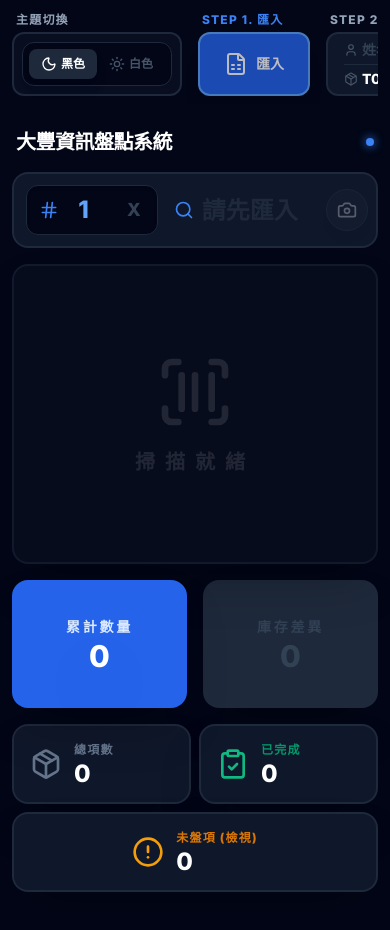
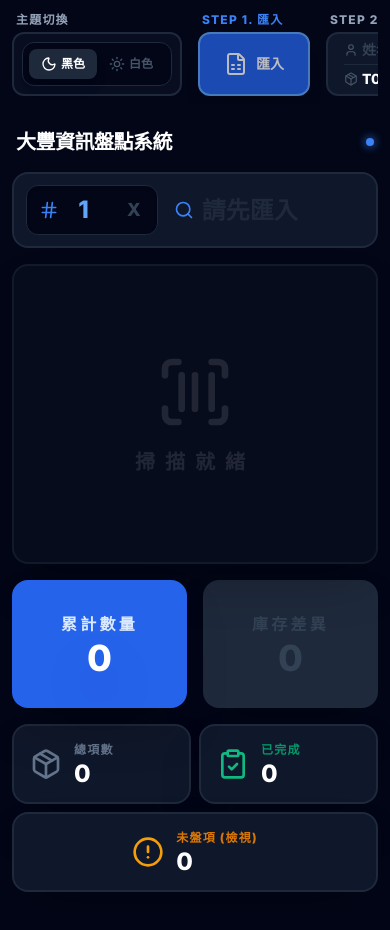
Before and after one commit to blacKgreYcAt/ftstocktaking, a React (Vite) app: page / in a window 390 px wide. Shown: the top 930 px of the page. Built offline with nearby package versions, Linux system fonts and the light colour scheme.

Commit message:
feat: Remove unused camera scanning dependency
Removes the `html5-qrcode` library and related imports from `App.tsx`. The camera scanning functionality was not implemented and is no longer needed.

Also updates the onboarding guide text to reflect the removal of camera scanning.

```diff
--- a/App.tsx
+++ b/App.tsx
@@ -5,11 +5,10 @@ import {
   ScanBarcode, FileSpreadsheet, X,
   Link, Info, Package, ClipboardCheck, AlertCircle, PlusCircle, MapPin, Clock, User,
   Pause, Play, LogOut, Edit3, Hash, CloudSync, CloudCheck, CloudOff, Menu,
-  Camera, CameraOff, RefreshCw, AlertTriangle, Terminal, Bug,
+  CameraOff, RefreshCw, AlertTriangle, Terminal, Bug,
   Sun, Moon, BookOpen, ChevronRight
 } from 'lucide-react';
 import * as XLSX from 'xlsx';
-import { Html5Qrcode, Html5QrcodeSupportedFormats } from 'html5-qrcode';
 import { InventoryItem, LogEntry } from './types';
 import { audioService } from './services/audioService';
 
@@ -39,7 +38,7 @@ const GUIDE_STEPS = [
   },
   {
     title: "步驟 3：開始掃描盤點",
-    content: "確保「暫停」狀態已解除。在掃描框中輸入條碼或點擊相機圖示使用鏡頭掃描。系統會自動比對資料，累加實盤數量並即時計算庫存差異。"
+    content: "確保「暫停」狀態已解除。在掃描框中輸入條碼進行掃描。系統會自動比對資料，累加實盤數量並即時計算庫存差異。"
   },
   {
     title: "步驟 4：處理未知條碼",
@@ -79,7 +78,7 @@ const App: React.FC = () => {
   const [showUpdateModal, setShowUpdateModal] = useState(false);
   const [showGuideModal, setShowGuideModal] = useState(false);
 
-  // Refs to avoid stale closures in scanner callbacks
+  // Refs to avoid stale closures
   const dataRef = useRef(data);
   const configRef = useRef({ scanQty, locationEnabled, currentLocation, timeFormat, operatorName, warehouseCode, isPaused, isDarkMode });
 
@@ -87,12 +86,6 @@ const App: React.FC = () => {
   useEffect(() => {
     configRef.current = { scanQty, locationEnabled, currentLocation, timeFormat, operatorName, warehouseCode, isPaused, isDarkMode };
   }, [scanQty, locationEnabled, currentLocation, timeFormat, operatorName, warehouseCode, isPaused, isDarkMode]);
-
-  // Camera Scanner State
-  const [showScanner, setShowScanner] = useState(false);
-  const [cameraError, setCameraError] = useState('');
-  const scannerRef = useRef<Html5Qrcode | null>(null);
-  const scannerRegionId = "html5qr-code-full-region";
 
   const inputRef = useRef<HTMLInputElement>(null);
   const qtyRef = useRef<HTMLInputElement>(null);
@@ -171,10 +164,10 @@ const App: React.FC = () => {
     const active = document.activeElement;
     if (active instanceof HTMLInputElement || active instanceof HTMLTextAreaElement) return;
 
-    if (inputRef.current && !showUnscannedList && !showMappingModal && !isPaused && !showScanner) {
+    if (inputRef.current && !showUnscannedList && !showMappingModal && !isPaused) {
       inputRef.current.focus();
     }
-  }, [showUnscannedList, showMappingModal, isPaused, showScanner]);
+  }, [showUnscannedList, showMappingModal, isPaused]);
 
   useEffect(() => {
     focusInput();
@@ -182,7 +175,6 @@ const App: React.FC = () => {
     window.addEventListener('click', h);
     return () => {
       window.removeEventListener('click', h);
-      stopScanner(); // Cleanup scanner on unmount
     };
   }, [focusInput]);
 
@@ -270,11 +262,6 @@ const App: React.FC = () => {
       setIsSuccess(true);
       audioService.speakSuccess('', 0);
       setTimeout(() => setIsSuccess(false), 300);
-
-      // 如果是用相機掃的，掃完自動關閉
-      if (showScanner) {
-          stopScanner();
-      }
     } else {
       // 未知條碼
       addLog('error', `未知條碼: ${targetCode}`, { qty: currentAddQty });
@@ -284,9 +271,6 @@ const App: React.FC = () => {
       setIsCreatingNew(false);
       setShowMappingModal(true);
       audioService.speakError();
-      if (showScanner) {
-        stopScanner();
-      }
     }
   };
 
@@ -295,53 +279,6 @@ const App: React.FC = () => {
     e.preventDefault();
     processBarcode(inputValue);
     setInputValue('');
-  };
-
-  // --- 相機掃描邏輯 ---
-  const startScanner = () => {
-    setShowScanner(true);
-    setCameraError('');
-
-    // 稍微延遲以確保 DOM 已渲染
-    setTimeout(() => {
-        const html5QrCode = new Html5Qrcode(scannerRegionId);
-        scannerRef.current = html5QrCode;
-
-        const config = { fps: 10, qrbox: { width: 250, height: 250 } };
-
-        // 優先使用後置鏡頭 environment
-        html5QrCode.start(
-            { facingMode: "environment" },
-            config,
-            (decodedText) => {
-                // Scan Success
-                processBarcode(decodedText);
-            },
-            (errorMessage) => {
-                // parse error, ignore
-            }
-        ).catch(err => {
-            console.error("Camera Error", err);
-            let msg = "無法啟動相機。";
-            if (window.location.protocol === 'http:' && window.location.hostname !== 'localhost') {
-                msg = "安全限制：瀏覽器禁止在 HTTP 網頁使用相機。請參閱說明開啟權限。";
-            } else if (err?.name === 'NotAllowedError') {
-                msg = "請允許瀏覽器存取相機權限。";
-            }
-            setCameraError(msg);
-        });
-    }, 100);
-  };
-
-  const stopScanner = () => {
-      if (scannerRef.current) {
-          scannerRef.current.stop().then(() => {
-              scannerRef.current?.clear();
-              setShowScanner(false);
-          }).catch(err => console.error("Failed to stop scanner", err));
-      } else {
-          setShowScanner(false);
-      }
   };
 
   const manualSetTotalQty = () => {
@@ -519,46 +456,6 @@ const App: React.FC = () => {
   return (
     // Root: 手機版 min-h-screen 並允許捲動，電腦版 h-screen 並鎖定捲動
     <div className={`flex flex-col p-3 md:p-4 lg:p-6 select-none relative min-h-screen md:h-screen overflow-y-auto md:overflow-hidden transition-colors duration-500 ${isDarkMode ? 'bg-slate-950 text-white' : 'bg-slate-50 text-slate-900'}`}>
-
-      {/* --- 相機掃描視窗 --- */}
-      {showScanner && (
-          <div className="fixed inset-0 z-[300] bg-black flex flex-col items-center justify-center">
-              <div className="relative w-full max-w-md aspect-[3/4] bg-black">
-                  <div id={scannerRegionId} className="w-full h-full"></div>
-                  {/* 掃描框遮罩視覺效果 */}
-                  {!cameraError && (
-                    <div className="absolute inset-0 pointer-events-none border-[50px] border-black/50 flex items-center justify-center">
-                        <div className="w-64 h-64 border-4 border-blue-500/50 rounded-lg relative animate-pulse">
-                            <div className="absolute top-0 left-0 w-4 h-4 border-t-4 border-l-4 border-blue-400"></div>
-                            <div className="absolute top-0 right-0 w-4 h-4 border-t-4 border-r-4 border-blue-400"></div>
-                            <div className="absolute bottom-0 left-0 w-4 h-4 border-b-4 border-l-4 border-blue-400"></div>
-                            <div className="absolute bottom-0 right-0 w-4 h-4 border-b-4 border-r-4 border-blue-400"></div>
-                        </div>
-                    </div>
-                  )}
-                  {/* 錯誤訊息顯示 */}
-                  {cameraError && (
-                      <div className="absolute inset-0 flex flex-col items-center justify-center p-8 text-center bg-slate-900">
-                          <AlertTriangle size={64} className="text-amber-500 mb-4" />
-                          <h3 className="text-2xl font-bold text-white mb-2">無法開啟相機</h3>
-                          <p className="text-slate-300 text-lg mb-6">{cameraError}</p>
-                          <div className="text-sm text-slate-500 bg-slate-800 p-4 rounded-xl text-left">
-                              <p className="mb-2 font-bold">解決方案 (Chrome):</p>
-                              <ol className="list-decimal pl-5 space-y-1">
-                                  <li>網址列輸入: <code className="text-blue-400">chrome://flags</code></li>
-                                  <li>搜尋 <code className="text-blue-400">unsafely-treat-insecure-origin-as-secure</code></li>
-                                  <li>設為 <b>Enabled</b> 並在下方填入本機 IP</li>
-                                  <li>重啟瀏覽器</li>
-                              </ol>
-                          </div>
-                      </div>
-                  )}
-              </div>
-              <button onClick={stopScanner} className="mt-8 bg-slate-800 hover:bg-slate-700 text-white px-8 py-4 rounded-full text-2xl font-black flex items-center gap-3 transition-all border border-slate-700">
-                  <X size={32} /> 關閉相機
-              </button>
-          </div>
-      )}
 
       {isPaused && (
         <div onClick={togglePause} className={`fixed inset-0 z-[200] backdrop-blur-md flex flex-col items-center justify-center cursor-pointer group animate-in fade-in duration-300 ${isDarkMode ? 'bg-slate-950/80' : 'bg-white/80'}`}>
@@ -777,20 +674,9 @@ const App: React.FC = () => {
               onChange={(e) => setInputValue(e.target.value)}
               placeholder={isPaused ? "暫停..." : data.length > 0 ? "掃描..." : "請先匯入"}
               disabled={data.length === 0 || isPaused}
-              className={`w-full bg-transparent pl-9 md:pl-16 lg:pl-24 pr-14 md:pr-4 py-3 md:py-6 lg:py-12 text-2xl md:text-5xl lg:text-7xl font-black outline-none h-14 md:h-24 lg:h-auto ${isDarkMode ? 'text-white placeholder:text-slate-800' : 'text-slate-900 placeholder:text-slate-400'}`}
+              className={`w-full bg-transparent pl-9 md:pl-16 lg:pl-24 pr-4 py-3 md:py-6 lg:py-12 text-2xl md:text-5xl lg:text-7xl font-black outline-none h-14 md:h-24 lg:h-auto ${isDarkMode ? 'text-white placeholder:text-slate-800' : 'text-slate-900 placeholder:text-slate-400'}`}
               autoComplete="off"
             />
-
-            {/* 掃描按鈕 (顯示於輸入框右側) */}
-            <button
-                type="button"
-                onClick={startScanner}
-                disabled={data.length === 0 || isPaused}
-                className={`absolute right-0 md:static md:ml-4 lg:ml-8 p-2.5 md:p-6 lg:p-10 rounded-full md:rounded-3xl lg:rounded-[2.5rem] transition-all border shadow-lg disabled:opacity-30 disabled:cursor-not-allowed ${isDarkMode ? 'bg-slate-800 hover:bg-slate-700 text-white border-slate-700' : 'bg-slate-100 hover:bg-slate-200 text-slate-700 border-slate-300'}`}
-                title="開啟相機掃描"
-            >
-                <Camera size={20} className="md:w-10 md:h-10 lg:w-[64px] lg:h-[64px]" />
-            </button>
           </form>
         </section>
 
@@ -844,15 +730,15 @@ const App: React.FC = () => {
         {/* 下方/右方：數量統計 */}
         <div className="col-span-1 lg:col-span-4 flex flex-row lg:flex-col gap-4 md:gap-6 lg:gap-8 h-32 md:h-40 lg:h-auto">
           <div className="flex-1 bg-blue-600 rounded-2xl md:rounded-3xl lg:rounded-[4rem] flex flex-col items-center justify-center shadow-2xl relative p-3 md:p-4">
-            <span className="text-blue-100 font-black text-sm md:text-xl lg:text-2xl mb-1 md:mb-2 lg:mb-4 uppercase tracking-[0.2em] md:tracking-[0.4em]">累計數量</span>
-            <div className="text-3xl md:text-5xl lg:text-7xl font-black drop-shadow-2xl text-white leading-none">{lastScanned?.actualQty ?? '0'}</div>
+            <span className="text-blue-100 font-black text-base md:text-2xl lg:text-4xl mb-1 md:mb-2 lg:mb-4 uppercase tracking-[0.2em] md:tracking-[0.4em]">累計數量</span>
+            <div className="text-4xl md:text-7xl lg:text-9xl font-black drop-shadow-2xl text-white leading-none">{lastScanned?.actualQty ?? '0'}</div>
             {lastScanned && (
               <button onClick={manualSetTotalQty} className={`absolute bottom-2 right-2 md:bottom-6 md:right-6 lg:bottom-10 lg:right-10 px-2 py-1 md:px-4 md:py-2 lg:px-6 lg:py-4 rounded-lg md:rounded-2xl lg:rounded-3xl transition-all flex items-center gap-1 md:gap-2 lg:gap-3 text-xs md:text-xl lg:text-2xl font-black backdrop-blur-md shadow-2xl border-2 ${isDarkMode ? 'bg-white/20 hover:bg-white text-white hover:text-blue-600 border-white/20' : 'bg-blue-700/20 hover:bg-blue-700 text-blue-700 hover:text-white border-blue-700/20'}`}><Edit3 size={14} className="md:w-6 md:h-6 lg:w-[32px] lg:h-[32px]" /> 修正</button>
             )}
           </div>
           <div className={`flex-1 rounded-2xl md:rounded-3xl lg:rounded-[4rem] flex flex-col items-center justify-center shadow-2xl transition-all duration-500 p-3 md:p-4 ${!lastScanned ? (isDarkMode ? 'bg-slate-800 text-slate-700' : 'bg-slate-100 text-slate-600') : lastScanned.diff === 0 ? 'bg-emerald-600' : 'bg-red-600'}`}>
-            <span className={`font-black text-sm md:text-xl lg:text-2xl mb-1 md:mb-2 lg:mb-4 uppercase tracking-[0.2em] md:tracking-[0.4em] ${!lastScanned ? (isDarkMode ? 'text-slate-700' : 'text-slate-400') : 'text-white opacity-80'}`}>庫存差異</span>
-            <div className={`text-3xl md:text-5xl lg:text-7xl font-black leading-none ${!lastScanned ? (isDarkMode ? 'text-slate-700' : 'text-slate-400') : 'text-white'}`}>{lastScanned ? (lastScanned.diff > 0 ? `+${lastScanned.diff}` : lastScanned.diff) : '0'}</div>
+            <span className={`font-black text-base md:text-2xl lg:text-4xl mb-1 md:mb-2 lg:mb-4 uppercase tracking-[0.2em] md:tracking-[0.4em] ${!lastScanned ? (isDarkMode ? 'text-slate-700' : 'text-slate-400') : 'text-white opacity-80'}`}>庫存差異</span>
+            <div className={`text-4xl md:text-7xl lg:text-9xl font-black leading-none ${!lastScanned ? (isDarkMode ? 'text-slate-700' : 'text-slate-400') : 'text-white'}`}>{lastScanned ? (lastScanned.diff > 0 ? `+${lastScanned.diff}` : lastScanned.diff) : '0'}</div>
           </div>
         </div>
       </main>
```
